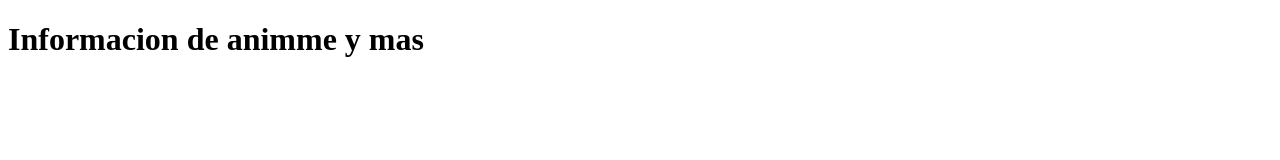
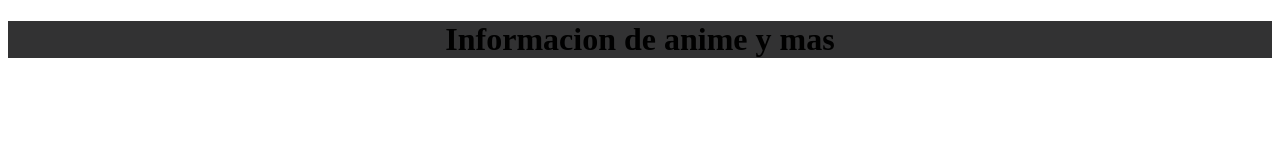
Before and after one commit to Josemago3/Pagina-A, a plain HTML site: page index.html in a window 1280 px wide. Drawn offline with Linux system fonts and the light colour scheme.

Commit message:
Estilo de prueba

```diff
--- a/index.html
+++ b/index.html
@@ -7,10 +7,22 @@
         <meta name="keywords" content="Anime,Playlist">
         <title>Anime y mas</title>
         <link rel="icon" href="Imagenes/icons8_anime_emoji_100px.png">
+        <style>
+            header{
+                position:relative;
+                width:auto;
+                height:auto;
+                background:#323233;
+            }
+
+        </style>
     </head>
 
     <body>
-        <h1>Informacion de animme y mas</h1>
+        <header>
+           <center> <h1>Informacion de anime y mas</h1> </center>
+        </header>
+
     </body>
 
 </html>
```
